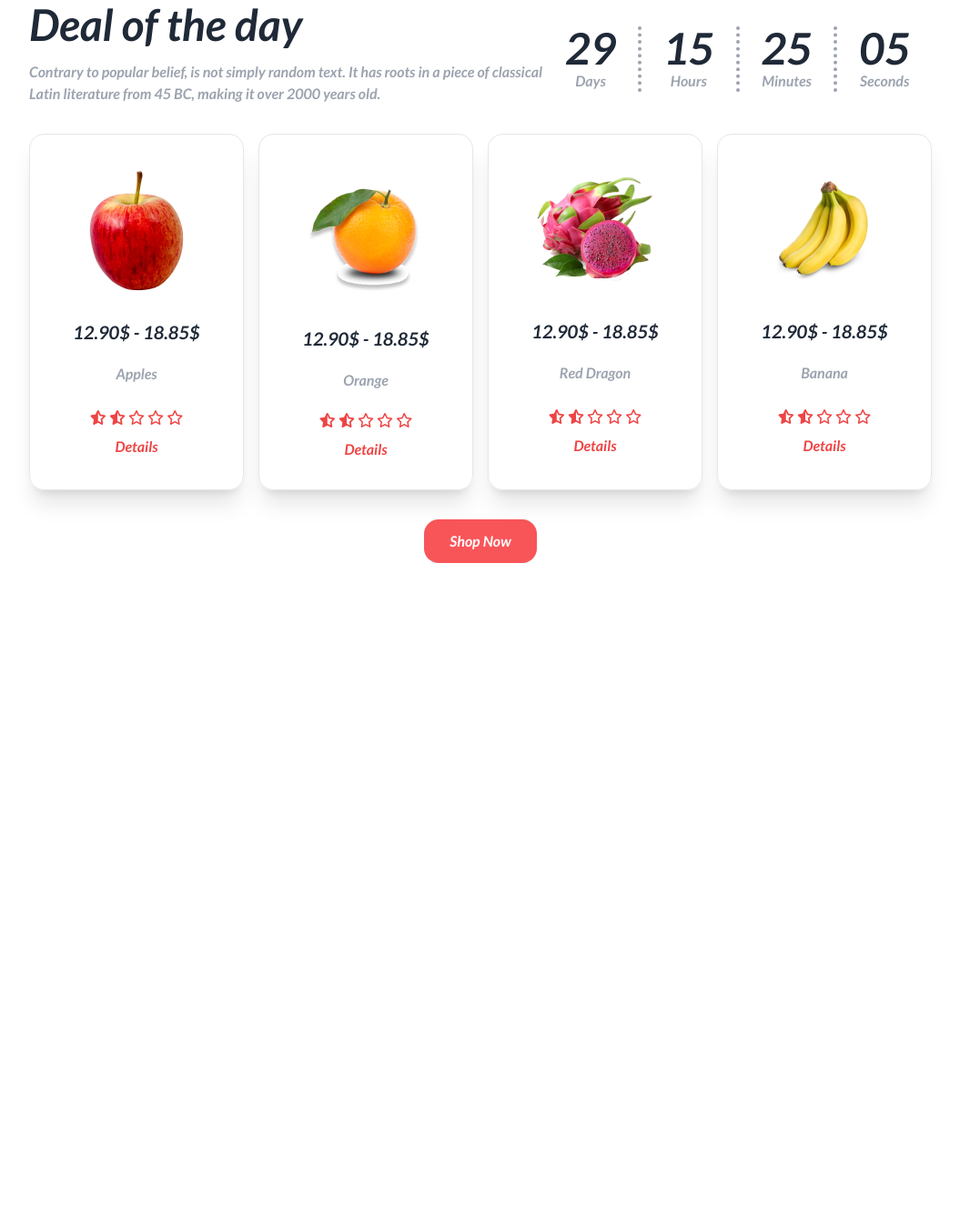
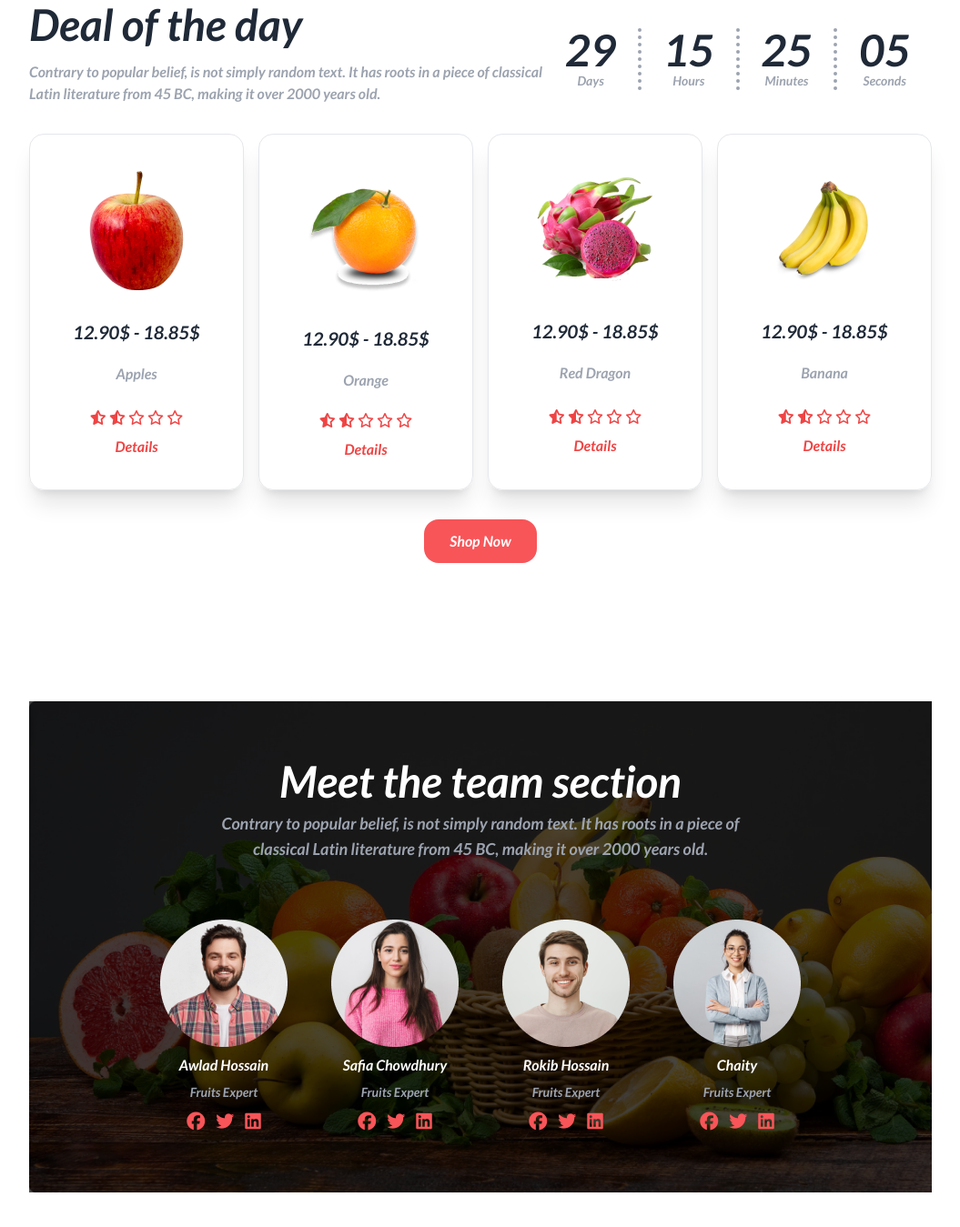
Before and after one commit to suruzzamanislam/fruit-zone, a plain HTML site: page index.html in a window 1280 px wide. Shown: the part 1091-2440 px from the top of the page at 91% size, without its empty margins (112-1167 px from the left). Before the commit the page ends 1734 px from the top, so only its background shows below. Drawn offline with nearby package versions, Linux system fonts and the light colour scheme.

Commit message:
team section done

```diff
--- a/index.html
+++ b/index.html
@@ -77,7 +77,7 @@
       </ul>
     </div>
     <!-- banner  -->
-    <div class="mt-10 relative">
+    <div class="mt-10 rounded-2xl text-white relative">
       <div class="carousel rounded-2xl w-full">
         <!-- slide one  -->
         <div id="slide1" class="carousel-item relative w-full">
@@ -169,9 +169,9 @@
         </div>
 
       </div>
-
+      <!-- bottom absolute -->
       <div
-        class="lg:flex justify-between hidden items-center gap-x-10 bg-[#FFF] absolute left-32 px-16 text-center py-3 rounded-xl -bottom-20">
+        class="lg:flex justify-between hidden items-center gap-x-10 bg-[#FFF] absolute left-32 px-16 text-center z-10 py-3 rounded-xl -bottom-20">
         <div>
           <img src="images/fruit1.png" alt="">
           <p>Strawberry</p>
@@ -193,6 +193,9 @@
           <p>Orange</p>
         </div>
       </div>
+      <div class="absolute rounded-2xl  w-full h-full top-0 left-0 bg-black opacity-50">
+
+      </div>
     </div>
   </header>
   <main class="px-5 md:px-20 lg:px-36">
@@ -208,22 +211,22 @@
             literature from 45 BC,
             making it over 2000 years old.</p>
         </div>
-        <div class="flex gap-x-6">
+        <div class="flex gap-x-2 md:gap-x-3 lg:gap-x-6">
           <div class="text-center border-r-4 border-dotted border-gray-400 pr-2  lg:pr-6">
-            <h2 class=" font-extrabold text-5xl">29</h2>
-            <p class="font-bold text-gray-400">Days</p>
+            <h2 class=" font-extrabold text-2xl md:text-3xl lg:text-5xl">29</h2>
+            <p class="font-bold text-sm text-gray-400">Days</p>
           </div>
           <div class="text-center border-r-4 border-dotted border-gray-400 pr-2 lg:pr-6">
-            <h2 class=" font-extrabold text-5xl">15</h2>
-            <p class="font-bold text-gray-400">Hours</p>
+            <h2 class=" font-extrabold text-2xl md:text-3xl lg:text-5xl">15</h2>
+            <p class="font-bold text-sm text-gray-400">Hours</p>
           </div>
           <div class="text-center border-r-4 border-dotted border-gray-400 pr-2 lg:pr-6">
-            <h2 class=" font-extrabold text-5xl">25</h2>
-            <p class="font-bold text-gray-400">Minutes</p>
+            <h2 class=" font-extrabold text-2xl md:text-3xl lg:text-5xl">25</h2>
+            <p class="font-bold text-sm text-gray-400">Minutes</p>
           </div>
           <div class="text-center pr-2 lg:pr-6">
-            <h2 class=" font-extrabold text-5xl">05</h2>
-            <p class="font-bold text-gray-400">Seconds</p>
+            <h2 class=" font-extrabold text-2xl md:text-3xl lg:text-5xl">05</h2>
+            <p class="font-bold text-sm text-gray-400">Seconds</p>
           </div>
         </div>
       </div>
@@ -303,6 +306,64 @@
           Now</button>
       </div>
     </div>
+    <!-- team -->
+    <div class="text-white mt-8 md:mt-16 lg:mt-32 mb-16 lg:mb-32 py-7 lg:py-16 px-3 lg:px-36 relative bg-cover z-20"
+      style="background-image: url(images/banner1.png);">
+      <h2 class=" text-2xl lg:text-5xl mb-2 font-xetrabold text-center">Meet the team section</h2>
+      <p class="max-w-[615px] mx-auto text-sm lg:text-lg text-gray-400 text-center">Contrary to popular belief, is not
+        simply random text.
+        It has roots
+        in a piece
+        of classical Latin literature
+        from 45 BC,
+        making it over 2000 years old.</p>
+      <div class=" flex flex-col gap-y-8 gap-3 lg:gap-y-0 md:flex-row mt-7 lg:mt-16 justify-between items-center">
+        <div class="text-center items-center">
+          <img src="images/member1.png" alt="">
+          <h2 class="my-2">Awlad Hossain</h2>
+          <p class="text-gray-400 text-sm mb-2">Fruits Expert</p>
+          <div class="flex  justify-center gap-x-3">
+            <i class="fa-brands text-xl fa-facebook rounded-full text-primary"></i>
+            <i class="fa-brands text-xl fa-twitter rounded-full  text-primary"></i>
+            <i class="fa-brands text-xl fa-linkedin rounded-full text-primary"></i>
+          </div>
+        </div>
+        <div class="text-center items-center">
+          <img src="images/member2.png" alt="">
+          <h2 class="my-2">Safia Chowdhury</h2>
+          <p class="text-gray-400 text-sm mb-2">Fruits Expert</p>
+          <div class="flex  justify-center gap-x-3">
+            <i class="fa-brands text-xl fa-facebook rounded-full text-primary"></i>
+            <i class="fa-brands text-xl fa-twitter rounded-full  text-primary"></i>
+            <i class="fa-brands text-xl fa-linkedin rounded-full text-primary"></i>
+          </div>
+        </div>
+        <div class="text-center items-center">
+          <img src="images/member3.png" alt="">
+          <h2 class="my-2">Rokib Hossain</h2>
+          <p class="text-gray-400 text-sm mb-2">Fruits Expert</p>
+          <div class="flex  justify-center gap-x-3">
+            <i class="fa-brands text-xl fa-facebook rounded-full text-primary"></i>
+            <i class="fa-brands text-xl fa-twitter rounded-full  text-primary"></i>
+            <i class="fa-brands text-xl fa-linkedin rounded-full text-primary"></i>
+          </div>
+        </div>
+        <div class="text-center items-center">
+          <img src="images/member4.png" alt="">
+          <h2 class="my-2">Chaity</h2>
+          <p class="text-gray-400 text-sm mb-2">Fruits Expert</p>
+          <div class="flex  justify-center gap-x-3">
+            <i class="fa-brands text-xl fa-facebook rounded-full text-primary"></i>
+            <i class="fa-brands text-xl fa-twitter rounded-full  text-primary"></i>
+            <i class="fa-brands text-xl fa-linkedin rounded-full text-primary"></i>
+          </div>
+        </div>
+      </div>
+      <!-- black bg -->
+      <div class="absolute -z-10 bg-black opacity-70 w-full h-full top-0 left-0">
+
+      </div>
+    </div>
   </main>
 </body>
 
```
